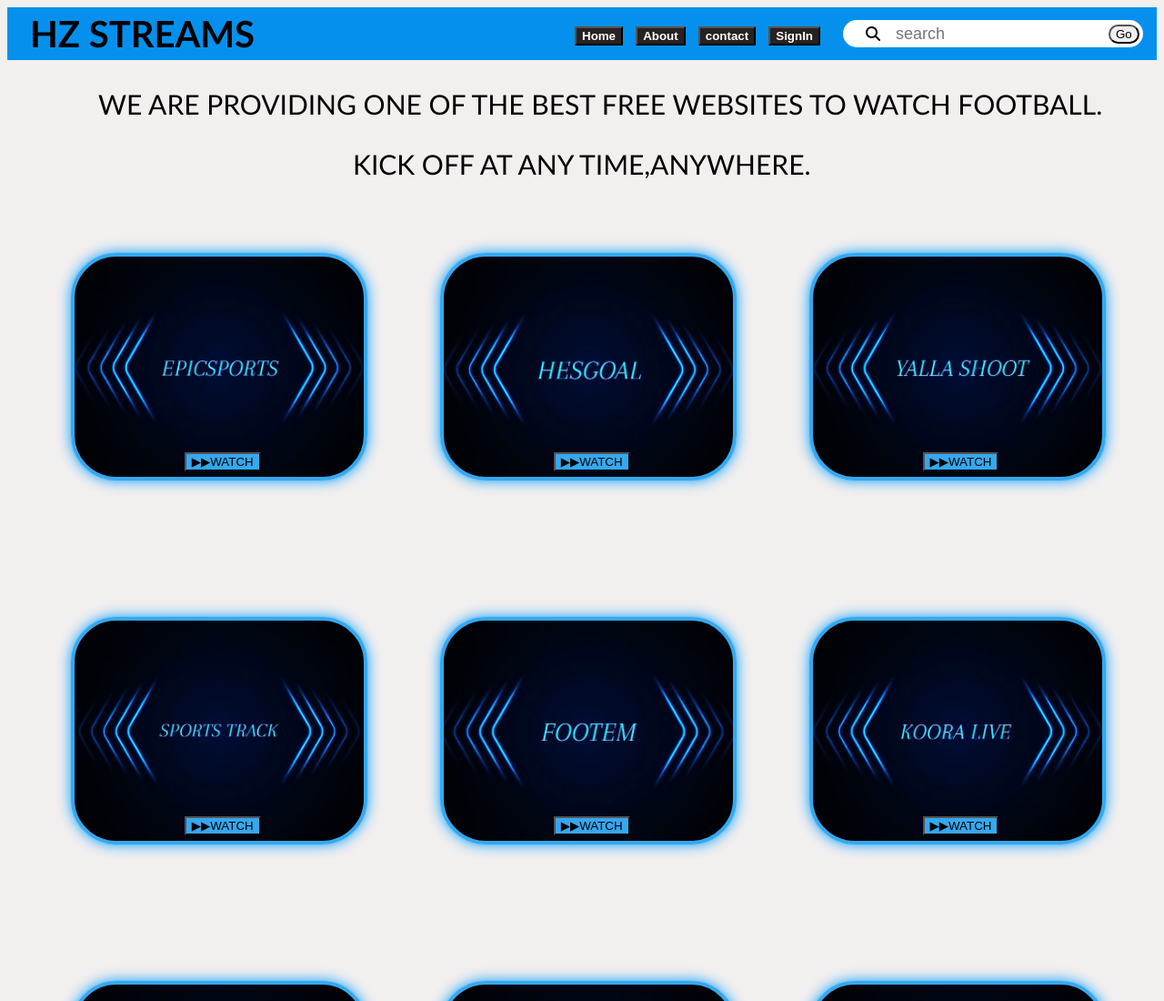
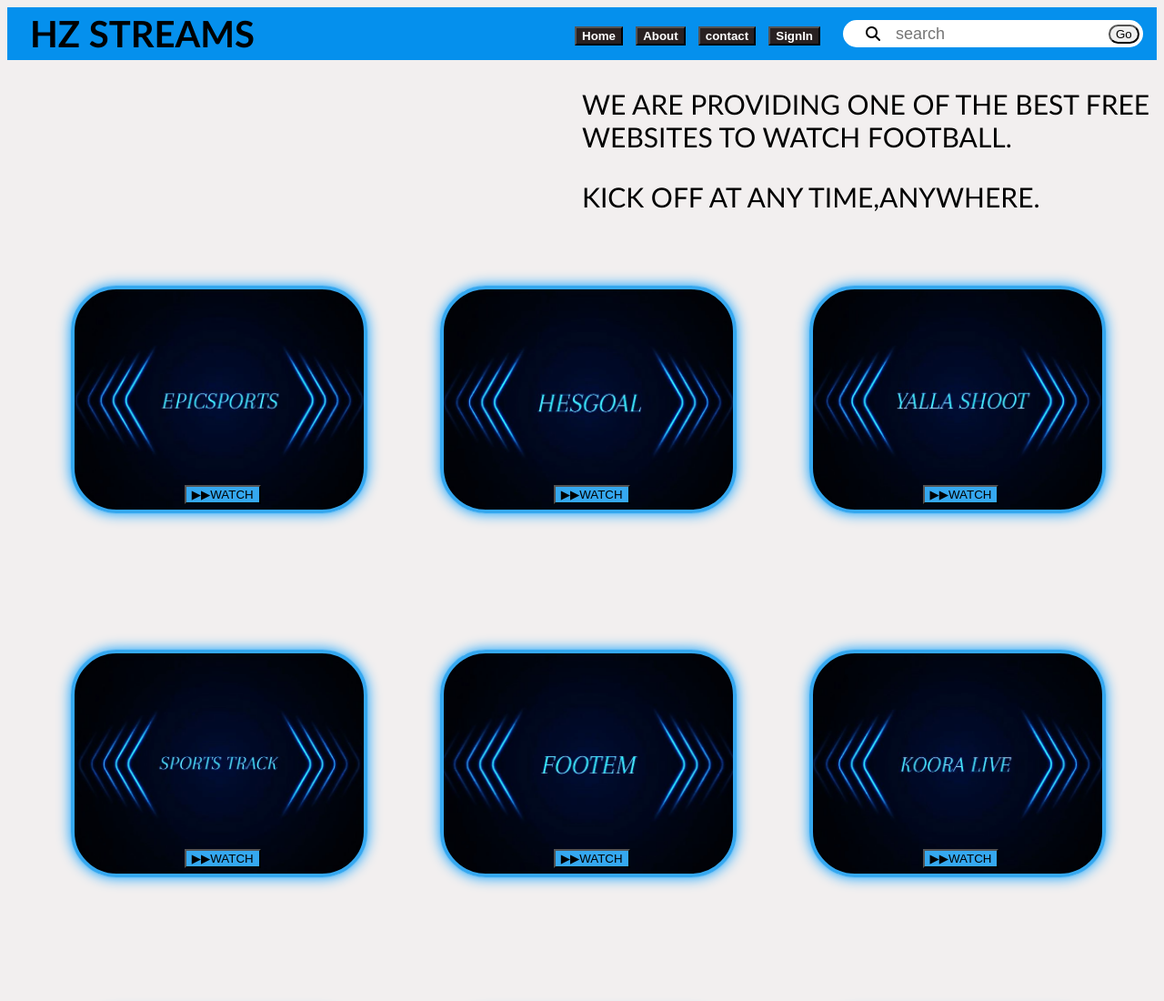
Before and after one commit to Hazeef-11/HZ-STREAMS.com, a plain HTML site: page index.html in a window 1280 px wide. Shown: the top 1100 px of the page at 91% size. Drawn offline with Linux system fonts and the light colour scheme.

Commit message:
Update h.css

```diff
--- a/h.css
+++ b/h.css
@@ -355,14 +355,14 @@
     font-size: 30px;
     padding-top: 30px;
     font-family: 'Gill Sans', 'Gill Sans MT', Calibri, 'Trebuchet MS', sans-serif;
-    margin-left: 100px;
+    margin-left: 50%;
 }
 
 .ci{
     font-size: 30px;
     padding-top: 30px;
     font-family: 'Gill Sans', 'Gill Sans MT', Calibri, 'Trebuchet MS', sans-serif;
-    margin-left: 380px;
+    margin-left: 50%;
 
 }
 
```
